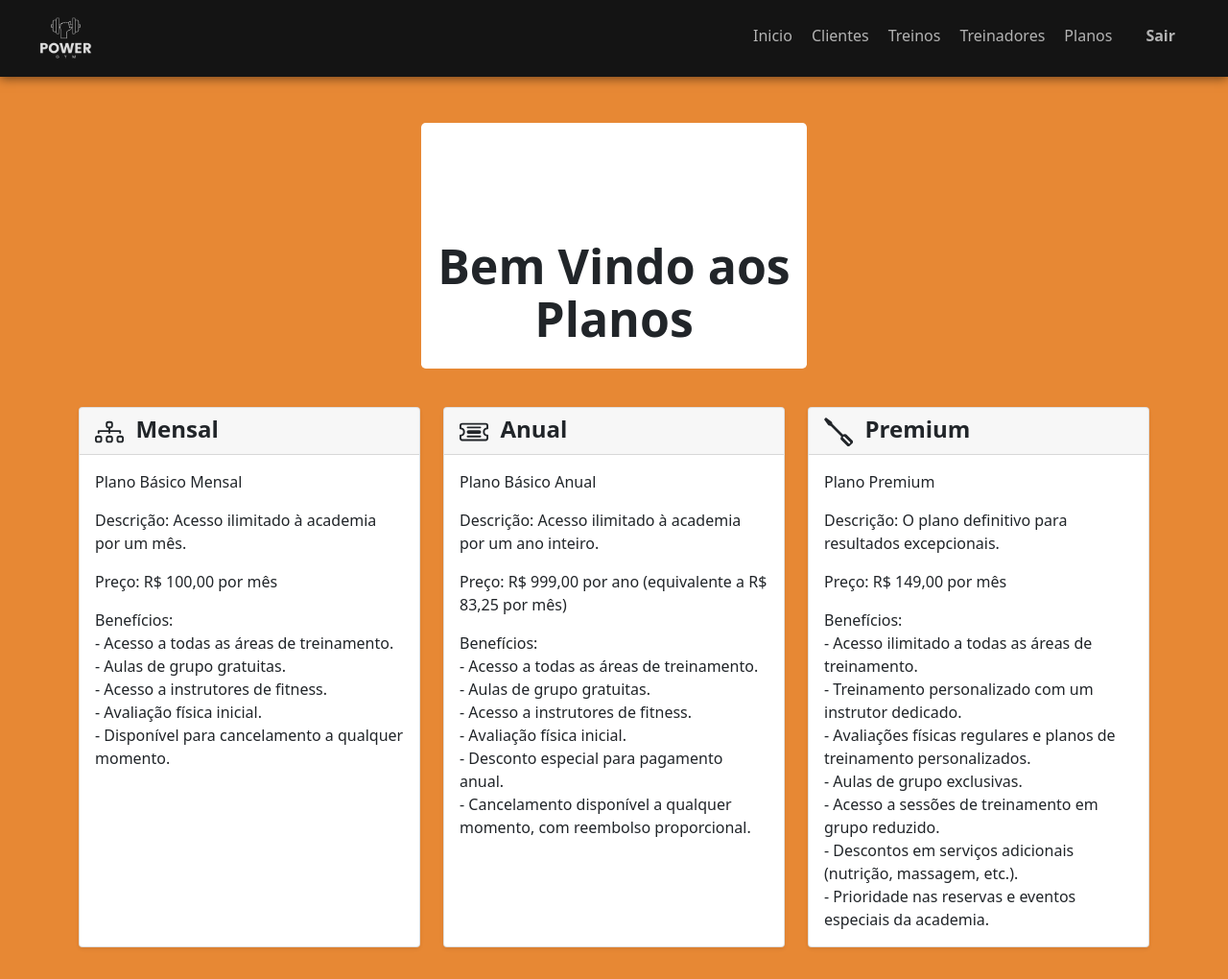
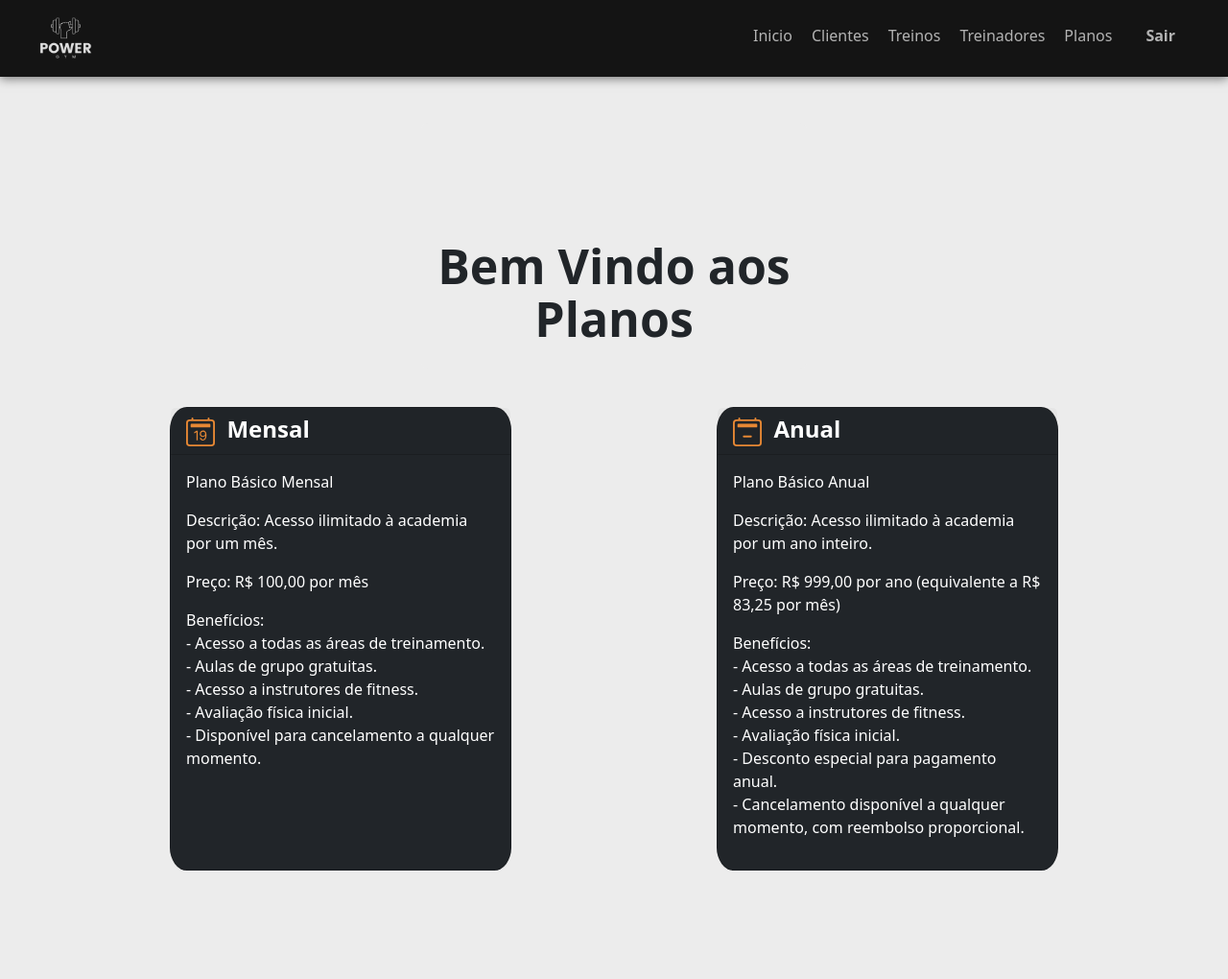
Before and after one commit to CgDourado/academia, a PHP site: page /planos.php in a window 1280 px wide. Shown: the whole page at 96% size. Run offline with PHP 8.4, Linux system fonts and the light colour scheme; the visitor is signed in with stand-in values (Sample User, id 1).

Commit message:
Estilo Feito

```diff
--- a/cabecalho.php
+++ b/cabecalho.php
@@ -6,7 +6,7 @@
   <meta name="viewport" content="width=device-width, initial-scale=1">
   <title>Power Gym</title>
   <link rel="icon" type="image/png" href="css/logo1.1.png">
-  <link rel="stylesheet" href="css/fundo.css">
+  <link rel="stylesheet" href="stylesheet.css">
 </head>
 
 </html>
--- a/planos.php
+++ b/planos.php
@@ -17,7 +17,10 @@ include 'navbar.php';
   <meta http-equiv="content-language" content="pt-br">
   <meta name="viewport" content="width=device-width, initial-scale=1">
   <title>Músculos de Aço</title>
-  <link href="https://cdn.jsdelivr.net/npm/bootstrap@5.0.2/dist/css/bootstrap.min.css" rel="stylesheet" integrity="sha384-EVSTQN3/azprG1Anm3QDgpJLIm9Nao0Yz1ztcQTwFspd3yD65VohhpuuCOmLASjC" crossorigin="anonymous">
+  <link href="https://cdn.jsdelivr.net/npm/bootstrap@5.3.2/dist/css/bootstrap.min.css" rel="stylesheet" integrity="sha384-T3c6CoIi6uLrA9TneNEoa7RxnatzjcDSCmG1MXxSR1GAsXEV/Dwwykc2MPK8M2HN" crossorigin="anonymous">
+  <script src="https://cdn.jsdelivr.net/npm/bootstrap@5.3.2/dist/js/bootstrap.bundle.min.js" integrity="sha384-C6RzsynM9kWDrMNeT87bh95OGNyZPhcTNXj1NW7RuBCsyN/o0jlpcV8Qyq46cDfL" crossorigin="anonymous"></script>
+  <link rel="stylesheet" href="stylesheet.css">
+
   <style>
     .header {
       float: right;
@@ -26,6 +29,11 @@ include 'navbar.php';
     .letra {
       font-size: small;
     }
+
+    .card {
+      border-radius: 5%;
+      /* Você pode ajustar o valor conforme necessário */
+    }
   </style>
 </head>
 
@@ -33,14 +41,14 @@ include 'navbar.php';
   <script src="https://ajax.googleapis.com/ajax/libs/jquery/1.12.4/jquery.min.js"></script>
   <script src="https://cdn.jsdelivr.net/npm/bootstrap@5.0.2/dist/js/bootstrap.bundle.min.js" integrity="sha384-MrcW6ZMFYlzcLA8Nl+NtUVF0sA7MsXsP1UyJoMp4YLEuNSfAP+JcXn/tWtIaxVXM" crossorigin="anonymous"></script>
   <script src="https://cdn.jsdelivr.net/npm/bootstrap@5.3.2/dist/js/bootstrap.bundle.min.js"></script>
-  <div style="height: 100vh;">
+  <div style="height: 100vh;" class="mx-auto">
     <div class="container-fluid">
       <br>
       <br>
       <div class="row justify-content-center row-cols-1 row-cols-md-3 mb-3 text-center">
         <div class="col" style="max-width: 1000px;">
-          <div class="card mb-4 rounded-3 shadow-sm: 0" style="border: none;">
-            <div style="font-size: 50px; margin-top: 12vh; font-weight: 700; margin-bottom: 24px; text-align: center; line-height: 1.1; max-width: 1200px;">
+          <div class="card mb-4 rounded-3 shadow-sm: 0 mx-auto" style="border: none; background-color: #ececec;">
+            <div style="font-size: 50px; margin-top: 12vh; font-weight: 700; margin-bottom: 24px; text-align: center; line-height: 1.1; max-width: 1200px; background-color: #ececec;">
               <?php
               echo "Bem Vindo aos Planos";
               ?>
@@ -50,11 +58,13 @@ include 'navbar.php';
       </div>
       <div class="container">
         <div class="row">
-          <div class="col-sm-4">
-            <div class="card shadow-sm" style="height: 100%;">
+          <div class="col-sm-4 mx-auto">
+            <div class="card text-bg-dark mb-3" style="height: 100%;">
               <div class="card-header">
-                <h4 class="my-0 fw-normal"><b><svg xmlns="http://www.w3.org/2000/svg" width="30" height="30" fill="currentColor" class="bi bi-diagram-3" viewBox="0 0 16 16">
-                      <path fill-rule="evenodd" d="M6 3.5A1.5 1.5 0 0 1 7.5 2h1A1.5 1.5 0 0 1 10 3.5v1A1.5 1.5 0 0 1 8.5 6v1H14a.5.5 0 0 1 .5.5v1a.5.5 0 0 1-1 0V8h-5v.5a.5.5 0 0 1-1 0V8h-5v.5a.5.5 0 0 1-1 0v-1A.5.5 0 0 1 2 7h5.5V6A1.5 1.5 0 0 1 6 4.5v-1zM8.5 5a.5.5 0 0 0 .5-.5v-1a.5.5 0 0 0-.5-.5h-1a.5.5 0 0 0-.5.5v1a.5.5 0 0 0 .5.5h1zM0 11.5A1.5 1.5 0 0 1 1.5 10h1A1.5 1.5 0 0 1 4 11.5v1A1.5 1.5 0 0 1 2.5 14h-1A1.5 1.5 0 0 1 0 12.5v-1zm1.5-.5a.5.5 0 0 0-.5.5v1a.5.5 0 0 0 .5.5h1a.5.5 0 0 0 .5-.5v-1a.5.5 0 0 0-.5-.5h-1zm4.5.5A1.5 1.5 0 0 1 7.5 10h1a1.5 1.5 0 0 1 1.5 1.5v1A1.5 1.5 0 0 1 8.5 14h-1A1.5 1.5 0 0 1 6 12.5v-1zm1.5-.5a.5.5 0 0 0-.5.5v1a.5.5 0 0 0 .5.5h1a.5.5 0 0 0 .5-.5v-1a.5.5 0 0 0-.5-.5h-1zm4.5.5a1.5 1.5 0 0 1 1.5-1.5h1a1.5 1.5 0 0 1 1.5 1.5v1a1.5 1.5 0 0 1-1.5 1.5h-1a1.5 1.5 0 0 1-1.5-1.5v-1zm1.5-.5a.5.5 0 0 0-.5.5v1a.5.5 0 0 0 .5.5h1a.5.5 0 0 0 .5-.5v-1a.5.5 0 0 0-.5-.5h-1z" />
+                <h4 class="my-0 fw-normal"><b><svg xmlns="http://www.w3.org/2000/svg" width="30" height="30" fill="#e78834" class="bi bi-calendar2-date" viewBox="0 0 16 16">
+                      <path d="M6.445 12.688V7.354h-.633A12.6 12.6 0 0 0 4.5 8.16v.695c.375-.257.969-.62 1.258-.777h.012v4.61h.675zm1.188-1.305c.047.64.594 1.406 1.703 1.406 1.258 0 2-1.066 2-2.871 0-1.934-.781-2.668-1.953-2.668-.926 0-1.797.672-1.797 1.809 0 1.16.824 1.77 1.676 1.77.746 0 1.23-.376 1.383-.79h.027c-.004 1.316-.461 2.164-1.305 2.164-.664 0-1.008-.45-1.05-.82h-.684zm2.953-2.317c0 .696-.559 1.18-1.184 1.18-.601 0-1.144-.383-1.144-1.2 0-.823.582-1.21 1.168-1.21.633 0 1.16.398 1.16 1.23" />
+                      <path d="M3.5 0a.5.5 0 0 1 .5.5V1h8V.5a.5.5 0 0 1 1 0V1h1a2 2 0 0 1 2 2v11a2 2 0 0 1-2 2H2a2 2 0 0 1-2-2V3a2 2 0 0 1 2-2h1V.5a.5.5 0 0 1 .5-.5M2 2a1 1 0 0 0-1 1v11a1 1 0 0 0 1 1h12a1 1 0 0 0 1-1V3a1 1 0 0 0-1-1z" />
+                      <path d="M2.5 4a.5.5 0 0 1 .5-.5h10a.5.5 0 0 1 .5.5v1a.5.5 0 0 1-.5.5H3a.5.5 0 0 1-.5-.5z" />
                     </svg>&nbsp;&nbsp;Mensal</b></h4>
               </div>
               <div class="card-body">
@@ -70,12 +80,13 @@ include 'navbar.php';
               </div>
             </div>
           </div>
-          <div class="col-sm-4">
-            <div class="card shadow-sm" style="height: 100%;">
+          <div class="col-sm-4 mx-auto">
+            <div class="card text-bg-dark mb-3" style="height: 100%;">
               <div class="card-header">
-                <h4 class="my-0 fw-normal"><b><svg xmlns="http://www.w3.org/2000/svg" width="30" height="30" fill="currentColor" class="bi bi-ticket-detailed" viewBox="0 0 16 16">
-                      <path d="M4 5.5a.5.5 0 0 1 .5-.5h7a.5.5 0 0 1 0 1h-7a.5.5 0 0 1-.5-.5Zm0 5a.5.5 0 0 1 .5-.5h7a.5.5 0 0 1 0 1h-7a.5.5 0 0 1-.5-.5ZM5 7a1 1 0 0 0 0 2h6a1 1 0 1 0 0-2H5Z" />
-                      <path d="M0 4.5A1.5 1.5 0 0 1 1.5 3h13A1.5 1.5 0 0 1 16 4.5V6a.5.5 0 0 1-.5.5 1.5 1.5 0 0 0 0 3 .5.5 0 0 1 .5.5v1.5a1.5 1.5 0 0 1-1.5 1.5h-13A1.5 1.5 0 0 1 0 11.5V10a.5.5 0 0 1 .5-.5 1.5 1.5 0 1 0 0-3A.5.5 0 0 1 0 6V4.5ZM1.5 4a.5.5 0 0 0-.5.5v1.05a2.5 2.5 0 0 1 0 4.9v1.05a.5.5 0 0 0 .5.5h13a.5.5 0 0 0 .5-.5v-1.05a2.5 2.5 0 0 1 0-4.9V4.5a.5.5 0 0 0-.5-.5h-13Z" />
+                <h4 class="my-0 fw-normal"><b><svg xmlns="http://www.w3.org/2000/svg" width="30" height="30" fill="#e78834" class="bi bi-calendar2-minus" viewBox="0 0 16 16">
+                      <path d="M5.5 10.5A.5.5 0 0 1 6 10h4a.5.5 0 0 1 0 1H6a.5.5 0 0 1-.5-.5" />
+                      <path d="M3.5 0a.5.5 0 0 1 .5.5V1h8V.5a.5.5 0 0 1 1 0V1h1a2 2 0 0 1 2 2v11a2 2 0 0 1-2 2H2a2 2 0 0 1-2-2V3a2 2 0 0 1 2-2h1V.5a.5.5 0 0 1 .5-.5M2 2a1 1 0 0 0-1 1v11a1 1 0 0 0 1 1h12a1 1 0 0 0 1-1V3a1 1 0 0 0-1-1z" />
+                      <path d="M2.5 4a.5.5 0 0 1 .5-.5h10a.5.5 0 0 1 .5.5v1a.5.5 0 0 1-.5.5H3a.5.5 0 0 1-.5-.5z" />
                     </svg>&nbsp;&nbsp;Anual</b></h4>
               </div>
               <div class="card-body">
@@ -92,28 +103,6 @@ include 'navbar.php';
               </div>
             </div>
           </div>
-          <div class="col-sm-4">
-            <div class="card shadow-sm" style="height: 100%;">
-              <div class="card-header">
-                <h4 class="my-0 fw-normal"><b><svg xmlns="http://www.w3.org/2000/svg" width="30" height="30" fill="currentColor" class="bi bi-screwdriver" viewBox="0 0 16 16">
-                      <path d="m0 1 1-1 3.081 2.2a1 1 0 0 1 .419.815v.07a1 1 0 0 0 .293.708L10.5 9.5l.914-.305a1 1 0 0 1 1.023.242l3.356 3.356a1 1 0 0 1 0 1.414l-1.586 1.586a1 1 0 0 1-1.414 0l-3.356-3.356a1 1 0 0 1-.242-1.023L9.5 10.5 3.793 4.793a1 1 0 0 0-.707-.293h-.071a1 1 0 0 1-.814-.419L0 1zm11.354 9.646a.5.5 0 0 0-.708.708l3 3a.5.5 0 0 0 .708-.708l-3-3z" />
-                    </svg>&nbsp;&nbsp;Premium</b></h4>
-              </div>
-              <div class="card-body">
-                <p>Plano Premium</p>
-                <p>Descrição: O plano definitivo para resultados excepcionais.</p>
-                <p>Preço: R$ 149,00 por mês</p>
-                Benefícios:</br>
-                - Acesso ilimitado a todas as áreas de treinamento.</br>
-                - Treinamento personalizado com um instrutor dedicado.</br>
-                - Avaliações físicas regulares e planos de treinamento personalizados.</br>
-                - Aulas de grupo exclusivas.</br>
-                - Acesso a sessões de treinamento em grupo reduzido.</br>
-                - Descontos em serviços adicionais (nutrição, massagem, etc.).</br>
-                - Prioridade nas reservas e eventos especiais da academia.</br>
-              </div>
-            </div>
-          </div>
         </div>
       </div>
     </div>
--- a/css/fundo.css
+++ b/stylesheet.css
@@ -3,7 +3,7 @@ html {
   height: 100%;
   margin: 0;
   padding: 0;
-  background: linear-gradient(to right, #e78834, #e78834);
+  background: #ececec; /* Cor sólida de fundo */
   overflow: hidden;
 }
 
@@ -13,6 +13,4 @@ html {
   height: 100%;
   top: 0;
   left: 0;
-  background-image: linear-gradient(to right, #e78834, #e78834);
-  background-size: cover;
 }
--- a/treinos.php
+++ b/treinos.php
@@ -20,6 +20,8 @@ include 'navbar.php';
   <link href="https://cdn.jsdelivr.net/npm/bootstrap@5.3.2/dist/css/bootstrap.min.css" rel="stylesheet" integrity="sha384-T3c6CoIi6uLrA9TneNEoa7RxnatzjcDSCmG1MXxSR1GAsXEV/Dwwykc2MPK8M2HN" crossorigin="anonymous">
   <script src="https://cdn.jsdelivr.net/npm/bootstrap@5.3.2/dist/js/bootstrap.bundle.min.js" integrity="sha384-C6RzsynM9kWDrMNeT87bh95OGNyZPhcTNXj1NW7RuBCsyN/o0jlpcV8Qyq46cDfL" crossorigin="anonymous"></script>
   <script src="https://ajax.googleapis.com/ajax/libs/jquery/1.12.4/jquery.min.js"></script>
+  <link rel="stylesheet" href="stylesheet.css">
+
   <style>
     .header {
       float: right;
@@ -37,9 +39,9 @@ include 'navbar.php';
     <br><br>
     <div class="row row-cols-2 row-cols-md-1 mb-3 text-center">
       <div class="col">
-        <div class="card mb-4 rounded-3 shadow-sm">
+        <div class="card mb-4 rounded-3 shadow-sm border-dark">
           <div class="card-header py-2">
-            <h4 class="my-0 fw-normal"><b><svg xmlns="http://www.w3.org/2000/svg" width="30" height="30" fill="currentColor" class="bi bi-person-square" viewBox="0 0 16 16">
+            <h4 class="my-0 fw-normal"><b><svg xmlns="http://www.w3.org/2000/svg" width="30" height="30" fill="#e78834" class="bi bi-person-square" viewBox="0 0 16 16">
                   <path d="M11 6a3 3 0 1 1-6 0 3 3 0 0 1 6 0z" />
                   <path d="M2 0a2 2 0 0 0-2 2v12a2 2 0 0 0 2 2h12a2 2 0 0 0 2-2V2a2 2 0 0 0-2-2H2zm12 1a1 1 0 0 1 1 1v12a1 1 0 0 1-1 1v-1c0-1-1-4-6-4s-6 3-6 4v1a1 1 0 0 1-1-1V2a1 1 0 0 1 1-1h12z" />
                 </svg>&nbsp;&nbsp;Treinos dos Clientes</b></h4><br />
```
Also changed, not shown: inicio.php (+43 -11 lines), navbar.php (+53 -15 lines), treinadores_html.php (+19 -2 lines), usuarios_html.php (+20 -3 lines).
